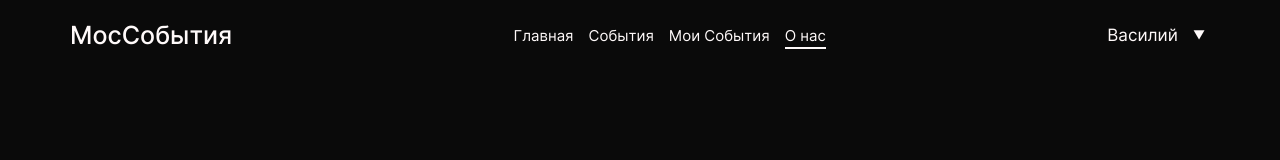
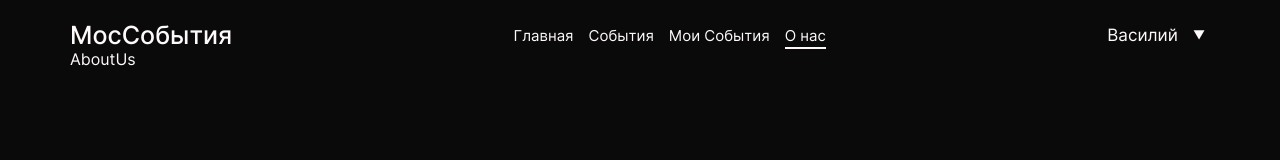
Before and after one commit to VasilyRazdorsky/RTUITLab_recruit, a Next.js app: page /about-us in a window 1280 px wide. Shown: the top 160 px of the page. Built offline with nearby package versions, Linux system fonts and the light colour scheme.

Commit message:
Take out Header in Layout component

```diff
--- /dev/null
+++ b/src/components/Layout.js
@@ -0,0 +1,9 @@
+import Header from "./Header";
+export default function Layout({ children, isLoggedIn, onLogout }) {
+  return (
+    <>
+      <Header isLoggedIn={isLoggedIn} onLogout={onLogout} />
+      {children}
+    </>
+  );
+}
--- a/src/pages/_app.js
+++ b/src/pages/_app.js
@@ -1,6 +1,7 @@
 import "@/styles/index.css";
 import { useRouter } from "next/router";
 import { useState } from "react";
+import Layout from "@/components/Layout";
 
 export default function App({ Component, pageProps }) {
   const router = useRouter();
@@ -10,6 +11,12 @@ export default function App({ Component, pageProps }) {
     setIsLoggedIn(false);
   }
   return (
-    <Component {...pageProps} isLoggedIn={isLoggedIn} onLogout={handleLogout} />
+    <Layout isLoggedIn={isLoggedIn} onLogout={handleLogout}>
+      <Component
+        {...pageProps}
+        isLoggedIn={isLoggedIn}
+        onLogout={handleLogout}
+      />
+    </Layout>
   );
 }
--- a/src/pages/about-us.js
+++ b/src/pages/about-us.js
@@ -1,6 +1,5 @@
-import Header from "@/components/Header";
-const AboutUs = ({ isLoggedIn }) => {
-  return <Header isLoggedIn={isLoggedIn} />;
+const AboutUs = () => {
+  return <div>AboutUs</div>;
 };
 
 export default AboutUs;
--- a/src/pages/index.js
+++ b/src/pages/index.js
@@ -4,7 +4,7 @@ import Header from "@/components/Header";
 
 const inter = Inter({ subsets: ["latin"] });
 
-export default function Home({ isLoggedIn, onLogout }) {
+export default function Home() {
   return (
     <>
       <Head>
@@ -13,7 +13,6 @@ export default function Home({ isLoggedIn, onLogout }) {
         <meta name="viewport" content="width=device-width, initial-scale=1" />
         <link rel="icon" href="/favicon.ico" />
       </Head>
-      <Header isLoggedIn={isLoggedIn} onLogout={onLogout} />
       <main className={``}>
         <h1>Main</h1>
       </main>
```
